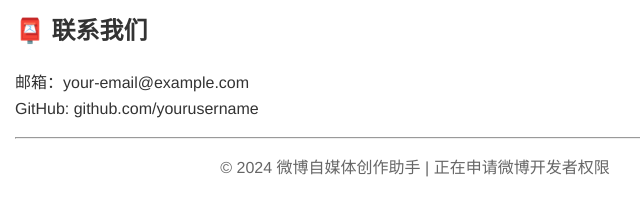
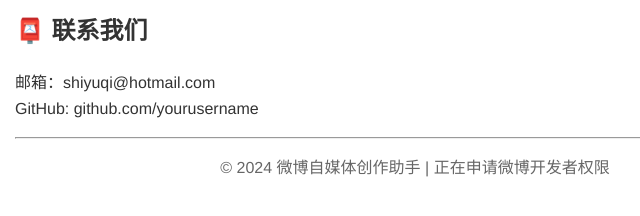
Before and after one commit to delebasyq/delebasyq.github.io, a plain HTML site: page index.html in a window 1280 px wide. Shown: the part 524-740 px from the top of the page, 225-865 px from the left. Drawn offline with Linux system fonts and the light colour scheme.

Commit message:
Add files via upload

```diff
--- a/index.html
+++ b/index.html
@@ -47,7 +47,7 @@
 
     <h2>📮 联系我们</h2>
     <p>
-        邮箱：your-email@example.com<br>
+        邮箱：shiyuqi@hotmail.com<br>
         GitHub: github.com/yourusername
     </p >
 
```
